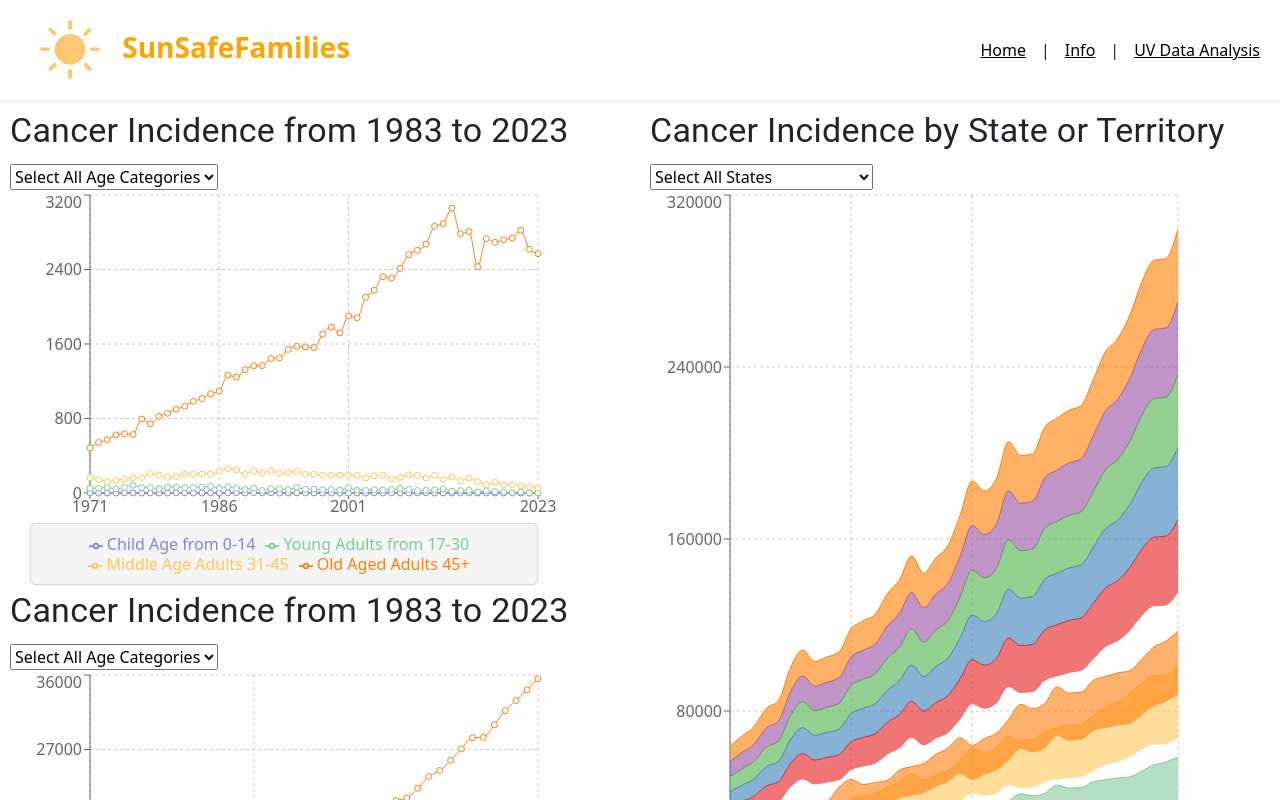
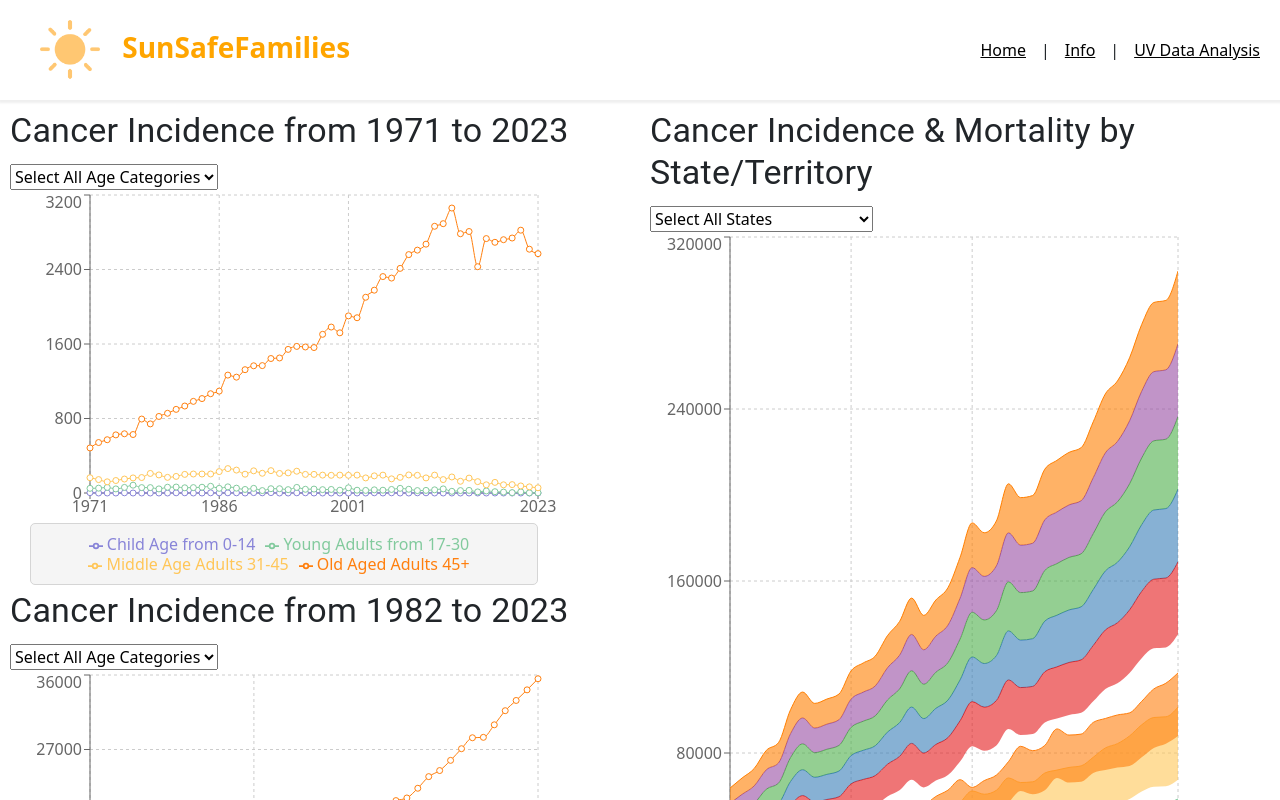
Before and after one commit to FilipMedrala/Team1_IE, a React (Vite) app in the folder vic_sun_app/react-app/: page /thirdpage in a window 1280 px wide. Shown: the top 800 px of the page. Built offline with nearby package versions, Linux system fonts and the light colour scheme.

Commit message:
Fixed the tiles

```diff
--- a/vic_sun_app/react-app/src/components/IncidenceGraph.tsx
+++ b/vic_sun_app/react-app/src/components/IncidenceGraph.tsx
@@ -25,7 +25,7 @@ const IncidenceGraph: React.FC = () => {
 
   return (
     <div className="IncidenceGraph">
-      <Typography variant="h4" gutterBottom className="graph-title">Cancer Incidence from 1983 to 2023</Typography>
+      <Typography variant="h4" gutterBottom className="graph-title">Cancer Incidence from 1982 to 2023</Typography>
       <select onChange={handleAgeCategoryChange}>
         <option value="Select All Age Categories">Select All Age Categories</option>
         {ageCategories.map(category => (
--- a/vic_sun_app/react-app/src/components/MortalityGraph.tsx
+++ b/vic_sun_app/react-app/src/components/MortalityGraph.tsx
@@ -25,7 +25,7 @@ const MortalityGraph: React.FC = () => {
 
   return (
     <div className="MortalityGraph">
-      <Typography variant="h4" gutterBottom className="graph-title">Cancer Incidence from 1983 to 2023</Typography>
+      <Typography variant="h4" gutterBottom className="graph-title">Cancer Incidence from 1971 to 2023</Typography>
       <select onChange={handleAgeCategoryChange}>
         <option value="Select All Age Categories">Select All Age Categories</option>
         {ageCategories.map(category => (
--- a/vic_sun_app/react-app/src/components/StateGraph.tsx
+++ b/vic_sun_app/react-app/src/components/StateGraph.tsx
@@ -28,7 +28,7 @@ const AreaChartComponent: React.FC = () => {
 
   return (
     <div className="AreaChartComponent">
-      <Typography variant="h4" gutterBottom className="chart-title">Cancer Incidence by State or Territory</Typography>
+      <Typography variant="h4" gutterBottom className="chart-title">Cancer Incidence & Mortality by State/Territory</Typography>
       <select onChange={handleStateChange}>
         <option value="All">Select All States</option>
         {states.map(state => (
```
